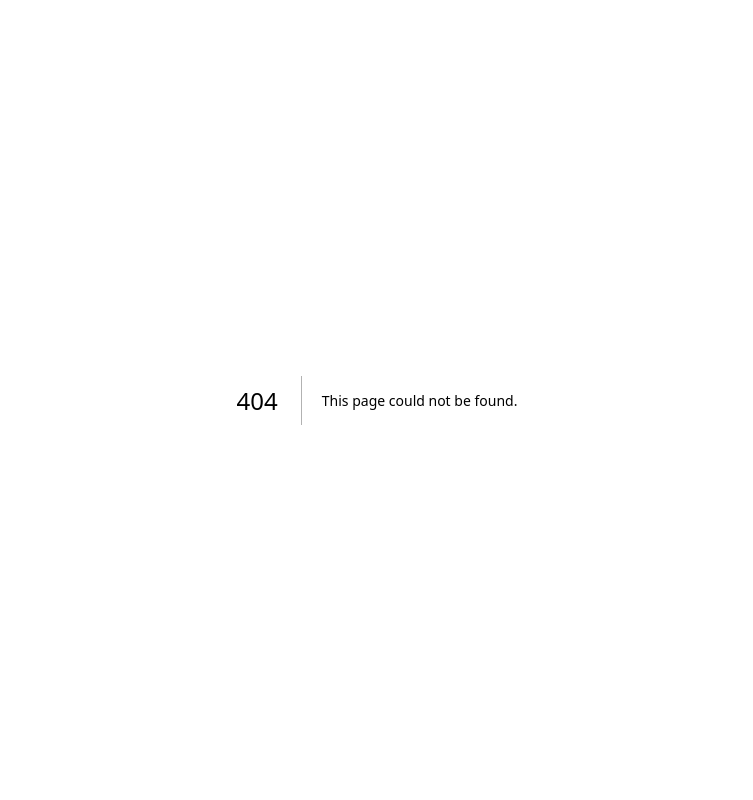
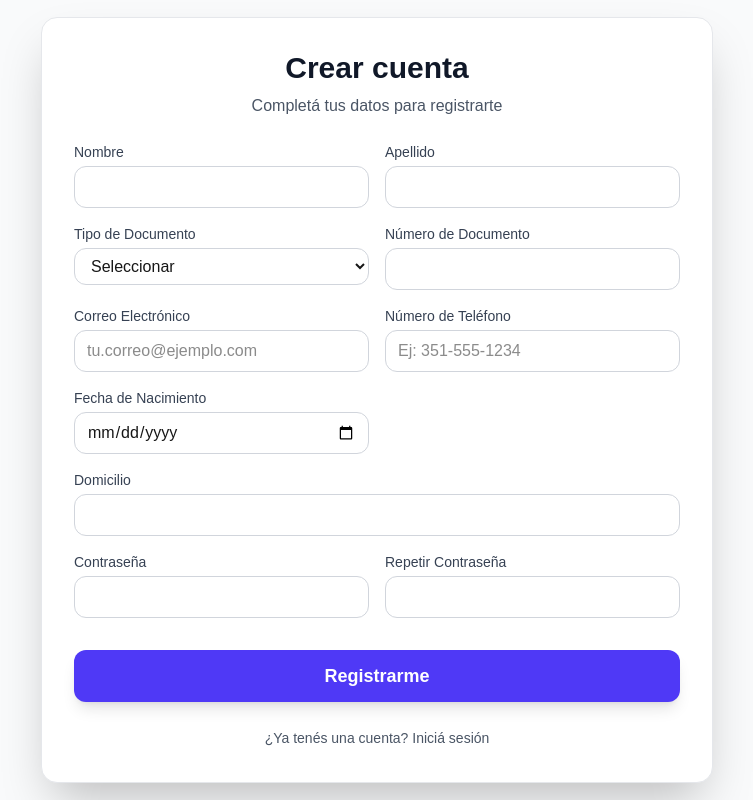
Before and after one commit to ianstuart01/GestorExpedientesF, a Next.js app: page /Registro in a window 1280 px wide. Before the commit this address had no page. Shown: the whole page, without its empty margins (263-1016 px from the left). Built offline with nearby package versions, Linux system fonts and the light colour scheme.

Commit message:
Agrego funcionalidad registrar usuario

```diff
--- /dev/null
+++ b/app/Registro/page.tsx
@@ -0,0 +1,227 @@
+"use client";
+import React, { useState } from "react";
+import Link from "next/link";
+
+export default function Register() {
+  const [formData, setFormData] = useState({
+    nombre: "",
+    apellido: "",
+    tipoDocumento: "",
+    numeroDocumento: "",
+    correo: "",
+    telefono: "",
+    fechaNacimiento: "",
+    domicilio: "",
+    password: "",
+    confirmarPassword: "",
+  });
+
+  const handleChange = (e) => {
+    setFormData({
+      ...formData,
+      [e.target.name]: e.target.value,
+    });
+  };
+
+  const handleRegister = (e) => {
+    e.preventDefault();
+    console.log("--- REGISTRO DE USUARIO ---");
+    console.table(formData);
+    // Aquí luego conectamos con el backend (POST /usuarios)
+  };
+
+  return (
+    <main className="flex items-center justify-center min-h-screen bg-gray-50 dark:bg-gray-900 p-4">
+      <div className="w-full max-w-2xl bg-white dark:bg-gray-800 rounded-2xl shadow-2xl p-8 border border-gray-200 dark:border-gray-700">
+
+        {/* Encabezado */}
+        <div className="text-center mb-6">
+          <h1 className="text-3xl font-extrabold text-gray-900 dark:text-white">
+            Crear cuenta
+          </h1>
+          <p className="mt-2 text-gray-600 dark:text-gray-400">
+            Completá tus datos para registrarte
+          </p>
+        </div>
+
+        {/* Formulario */}
+        <form onSubmit={handleRegister} className="grid grid-cols-1 sm:grid-cols-2 gap-4">
+
+          {/* Nombre */}
+          <div>
+            <label className="block text-sm font-medium text-gray-700 dark:text-gray-300 mb-1">
+              Nombre
+            </label>
+            <input
+              name="nombre"
+              value={formData.nombre}
+              onChange={handleChange}
+              required
+              className="w-full px-3 py-2 border border-gray-300 dark:border-gray-600 rounded-xl dark:bg-gray-700 dark:text-white focus:ring-indigo-500 focus:border-indigo-500"
+            />
+          </div>
+
+          {/* Apellido */}
+          <div>
+            <label className="block text-sm font-medium text-gray-700 dark:text-gray-300 mb-1">
+              Apellido
+            </label>
+            <input
+              name="apellido"
+              value={formData.apellido}
+              onChange={handleChange}
+              required
+              className="w-full px-3 py-2 border border-gray-300 dark:border-gray-600 rounded-xl dark:bg-gray-700 dark:text-white focus:ring-indigo-500 focus:border-indigo-500"
+            />
+          </div>
+
+          {/* Tipo de documento */}
+          <div>
+            <label className="block text-sm font-medium text-gray-700 dark:text-gray-300 mb-1">
+              Tipo de Documento
+            </label>
+            <select
+              name="tipoDocumento"
+              value={formData.tipoDocumento}
+              onChange={handleChange}
+              required
+              className="w-full px-3 py-2 border border-gray-300 dark:border-gray-600 rounded-xl dark:bg-gray-700 dark:text-white focus:ring-indigo-500 focus:border-indigo-500"
+            >
+              <option value="">Seleccionar</option>
+              <option value="DNI">DNI</option>
+              <option value="Pasaporte">Pasaporte</option>
+              <option value="CUIL">CUIL</option>
+            </select>
+          </div>
+
+          {/* Número de documento */}
+          <div>
+            <label className="block text-sm font-medium text-gray-700 dark:text-gray-300 mb-1">
+              Número de Documento
+            </label>
+            <input
+              name="numeroDocumento"
+              value={formData.numeroDocumento}
+              onChange={handleChange}
+              required
+              type="number"
+              className="w-full px-3 py-2 border border-gray-300 dark:border-gray-600 rounded-xl dark:bg-gray-700 dark:text-white focus:ring-indigo-500 focus:border-indigo-500"
+            />
+          </div>
+
+          {/* Correo electrónico */}
+          <div>
+            <label className="block text-sm font-medium text-gray-700 dark:text-gray-300 mb-1">
+              Correo Electrónico
+            </label>
+            <input
+              name="correo"
+              value={formData.correo}
+              onChange={handleChange}
+              required
+              type="email"
+              placeholder="tu.correo@ejemplo.com"
+              className="w-full px-3 py-2 border border-gray-300 dark:border-gray-600 rounded-xl dark:bg-gray-700 dark:text-white focus:ring-indigo-500 focus:border-indigo-500"
+            />
+          </div>
+
+          {/* Teléfono */}
+          <div>
+            <label className="block text-sm font-medium text-gray-700 dark:text-gray-300 mb-1">
+              Número de Teléfono
+            </label>
+            <input
+              name="telefono"
+              value={formData.telefono}
+              onChange={handleChange}
+              required
+              type="tel"
+              placeholder="Ej: 351-555-1234"
+              className="w-full px-3 py-2 border border-gray-300 dark:border-gray-600 rounded-xl dark:bg-gray-700 dark:text-white focus:ring-indigo-500 focus:border-indigo-500"
+            />
+          </div>
+
+          {/* Fecha de nacimiento */}
+          <div>
+            <label className="block text-sm font-medium text-gray-700 dark:text-gray-300 mb-1">
+              Fecha de Nacimiento
+            </label>
+            <input
+              name="fechaNacimiento"
+              value={formData.fechaNacimiento}
+              onChange={handleChange}
+              required
+              type="date"
+              className="w-full px-3 py-2 border border-gray-300 dark:border-gray-600 rounded-xl dark:bg-gray-700 dark:text-white focus:ring-indigo-500 focus:border-indigo-500"
+            />
+          </div>
+
+          {/* Domicilio */}
+          <div className="sm:col-span-2">
+            <label className="block text-sm font-medium text-gray-700 dark:text-gray-300 mb-1">
+              Domicilio
+            </label>
+            <input
+              name="domicilio"
+              value={formData.domicilio}
+              onChange={handleChange}
+              required
+              type="text"
+              className="w-full px-3 py-2 border border-gray-300 dark:border-gray-600 rounded-xl dark:bg-gray-700 dark:text-white focus:ring-indigo-500 focus:border-indigo-500"
+            />
+          </div>
+
+          {/* Contraseña */}
+          <div>
+            <label className="block text-sm font-medium text-gray-700 dark:text-gray-300 mb-1">
+              Contraseña
+            </label>
+            <input
+              name="password"
+              value={formData.password}
+              onChange={handleChange}
+              required
+              type="password"
+              className="w-full px-3 py-2 border border-gray-300 dark:border-gray-600 rounded-xl dark:bg-gray-700 dark:text-white focus:ring-indigo-500 focus:border-indigo-500"
+            />
+          </div>
+
+          {/* Repetir Contraseña */}
+          <div>
+            <label className="block text-sm font-medium text-gray-700 dark:text-gray-300 mb-1">
+              Repetir Contraseña
+            </label>
+            <input
+              name="confirmarPassword"
+              value={formData.confirmarPassword}
+              onChange={handleChange}
+              required
+              type="password"
+              className="w-full px-3 py-2 border border-gray-300 dark:border-gray-600 rounded-xl dark:bg-gray-700 dark:text-white focus:ring-indigo-500 focus:border-indigo-500"
+            />
+          </div>
+
+          {/* Botón de registro */}
+          <div className="sm:col-span-2 mt-4">
+            <button
+              type="submit"
+              className="w-full py-3 px-4 rounded-xl text-lg font-semibold text-white bg-indigo-600 hover:bg-indigo-700 shadow-lg transition duration-150 transform hover:scale-[1.01] active:scale-95"
+            >
+              Registrarme
+            </button>
+          </div>
+        </form>
+
+        {/* Volver al login */}
+        <div className="text-center mt-6">
+          <Link
+            href="/"
+            className="text-sm text-gray-600 hover:text-indigo-600 dark:text-gray-400 dark:hover:text-indigo-400"
+          >
+            ¿Ya tenés una cuenta? Iniciá sesión
+          </Link>
+        </div>
+      </div>
+    </main>
+  );
+}
--- a/app/page.tsx
+++ b/app/page.tsx
@@ -86,7 +86,7 @@ export default function Home() {
                     <a href="#" className="font-medium text-indigo-600 hover:text-indigo-500 dark:text-indigo-400 dark:hover:text-indigo-300 transition duration-150">
                         ¿Olvidaste tu contraseña?
                     </a>
-                    <a href="#" className="font-medium text-gray-600 hover:text-gray-700 dark:text-gray-400 dark:hover:text-gray-300 transition duration-150">
+                    <a href="/Registro" className="font-medium text-gray-600 hover:text-gray-700 dark:text-gray-400 dark:hover:text-gray-300 transition duration-150">
                         ¿Crear una cuenta?
                     </a>
                 </div>
```
Also changed, not shown: package.json (+7 -7 lines), 1 other file (tests, documents, lock files or other folders).
